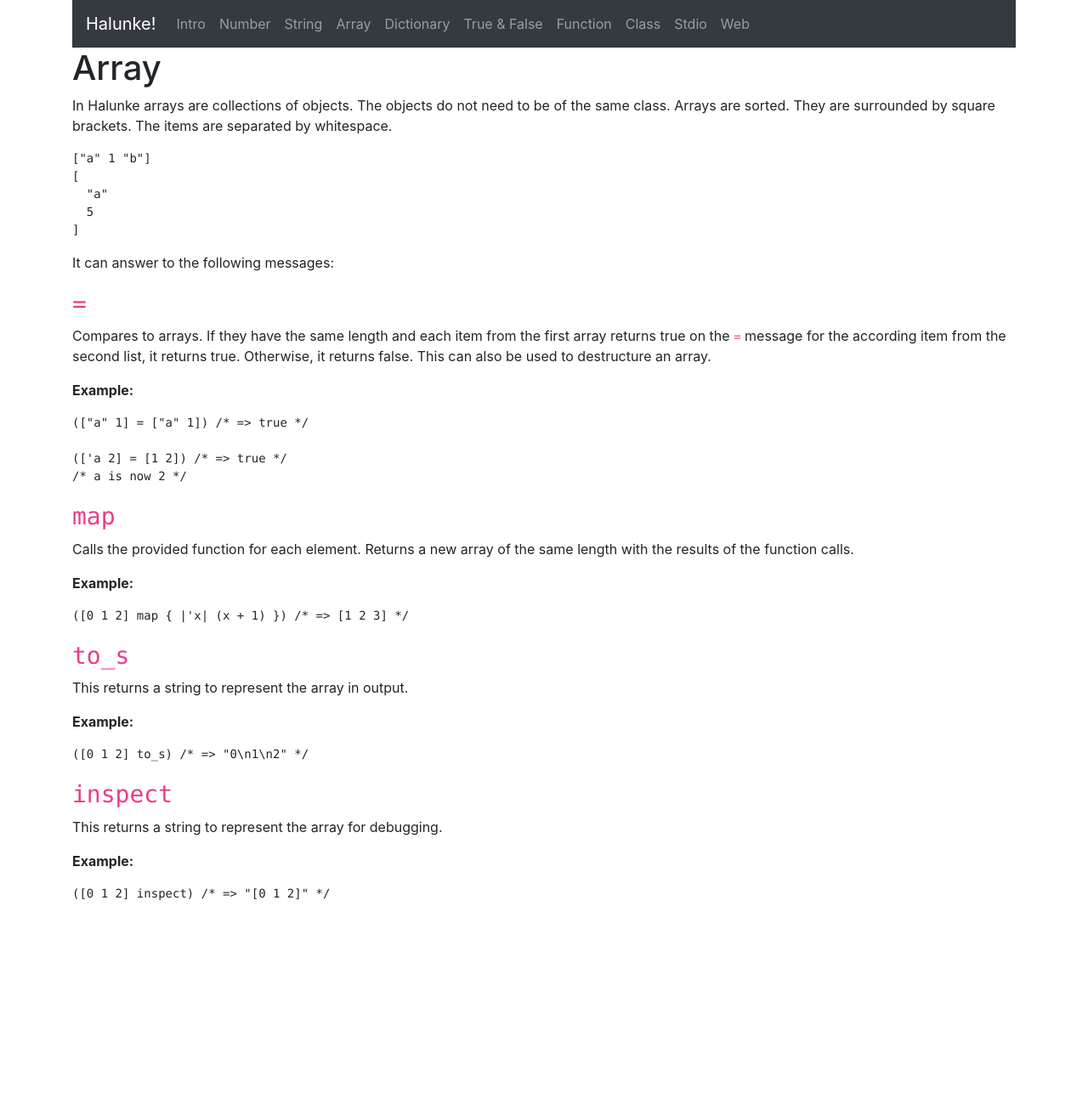
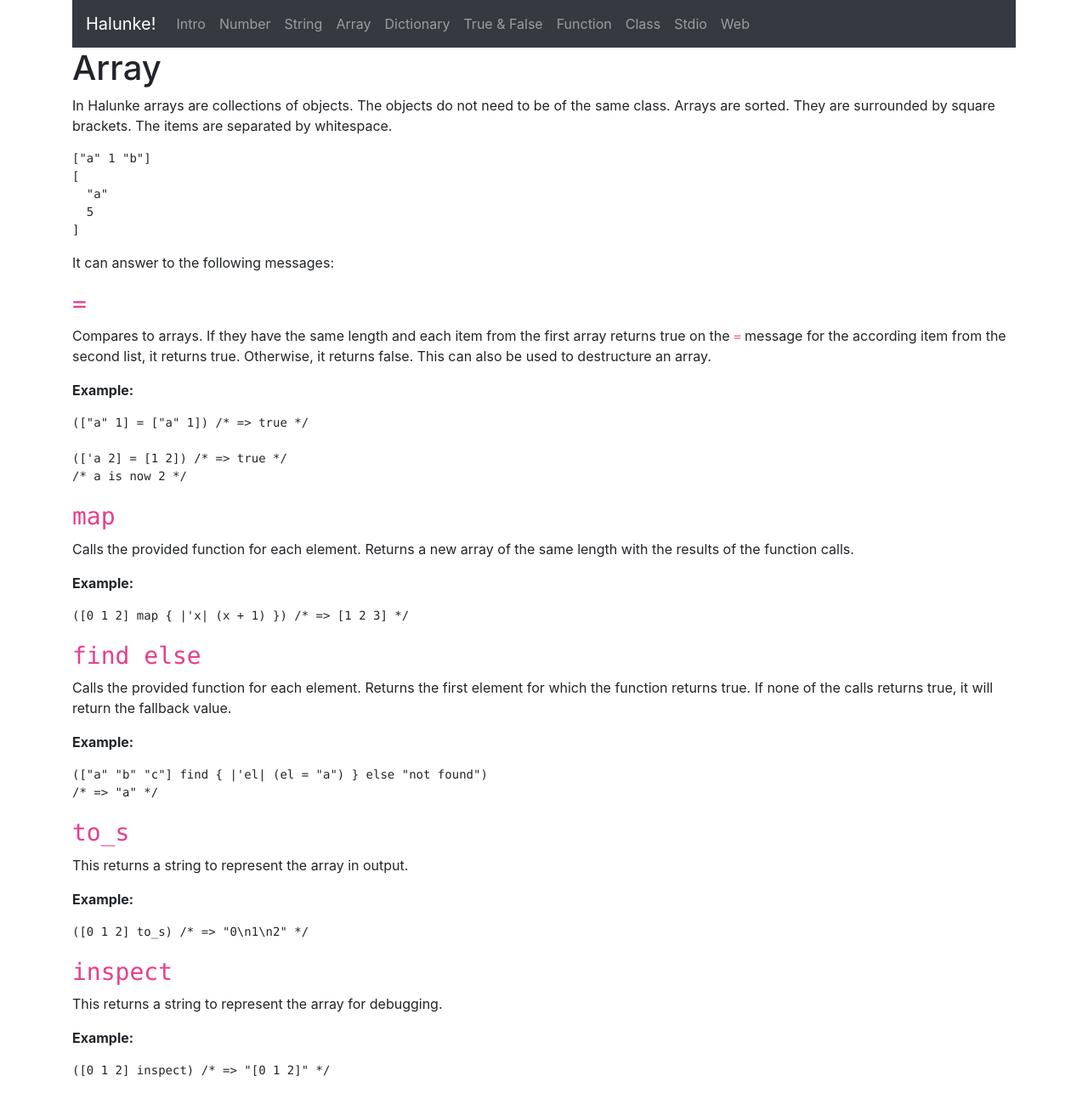
Before and after one commit to moonglum/halunke, a Jekyll site: the page built from docs/array.md, in a window 1280 px wide. Shown: the whole page at 85% size. Built offline with Jekyll 4.4.1, drawn with Linux system fonts in a browser that asks for light colours; nearby versions of some CDN libraries; our own code applies the rules of GitHub Pages for plain Markdown files; before the commit the page ends 1078 px from its top, so only the background shows below that.

Commit message:
Implement Array `find else`

````diff
--- a/docs/array.md
+++ b/docs/array.md
@@ -44,6 +44,19 @@ length with the results of the function calls.
 ([0 1 2] map { |'x| (x + 1) }) /* => [1 2 3] */
 ```
 
+## `find else`
+
+Calls the provided function for each element. Returns the first element for
+which the function returns true. If none of the calls returns true, it will
+return the fallback value.
+
+**Example:**
+
+```
+(["a" "b" "c"] find { |'el| (el = "a") } else "not found")
+/* => "a" */
+```
+
 ## `to_s`
 
 This returns a string to represent the array in output.
--- a/lib/halunke/runtime/harray.rb
+++ b/lib/halunke/runtime/harray.rb
@@ -18,6 +18,11 @@ module Halunke
             context["fn"].receive_message(context, "call", [HArray.create_instance([x])])
           end)
         }),
+        "find else" => HFunction.new([:self, :search_fn, :fallback], lambda { |context|
+          context["self"].ruby_value.find(-> { context["fallback"] }) do |element|
+            context["search_fn"].receive_message(context, "call", [HArray.create_instance([element])]) == context["true"]
+          end
+        }),
         "to_s" => HFunction.new([:self], lambda { |context|
           inspected_members = context["self"].ruby_value.map do |member|
             member.receive_message(context, "to_s", []).ruby_value
````
Also changed, not shown: test/interpreter_test.rb (+5 -0 lines).
